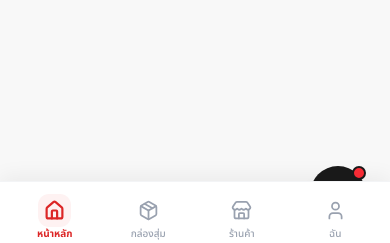
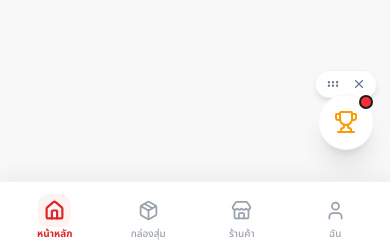
Before and after one commit to joozery/raredrop, a Next.js app: page / in a window 390 px wide. Shown: the part 598-841 px from the top of the page. Built offline with nearby package versions, Linux system fonts and the light colour scheme; no server answers; the database is empty.

Commit message:
Fix floating widgets drag issues on mobile using framer-motion and update colors

```diff
--- a/src/components/layout/FloatingLeaderboard.tsx
+++ b/src/components/layout/FloatingLeaderboard.tsx
@@ -5,7 +5,7 @@ export function FloatingLeaderboard() {
   return (
     <Link
       href="/leaderboard"
-      className="relative w-14 h-14 rounded-full bg-[#1A1A1A] hover:bg-black text-amber-400 shadow-xl shadow-black/20 flex items-center justify-center transition-transform hover:scale-105"
+      className="relative w-14 h-14 rounded-full bg-white hover:bg-slate-50 text-amber-500 shadow-xl shadow-black/10 border border-slate-100 flex items-center justify-center transition-transform hover:scale-105"
       aria-label="Leaderboard"
     >
       <Trophy size={24} />
--- a/src/components/layout/FloatingWidgetsGroup.tsx
+++ b/src/components/layout/FloatingWidgetsGroup.tsx
@@ -1,77 +1,29 @@
 "use client";
-import { useState, useRef, useEffect } from "react";
+import { useState } from "react";
 import { X, GripHorizontal } from "lucide-react";
+import { motion, useDragControls } from "framer-motion";
 
 export function FloatingWidgetsGroup({ children }: { children: React.ReactNode }) {
   const [isVisible, setIsVisible] = useState(true);
-  const [pos, setPos] = useState({ x: 0, y: 0 });
-  const isDragging = useRef(false);
-  const dragStart = useRef({ x: 0, y: 0 });
-  const startOffset = useRef({ x: 0, y: 0 });
-
-  useEffect(() => {
-    const handleMouseMove = (e: MouseEvent) => {
-      if (!isDragging.current) return;
-      setPos({
-        x: startOffset.current.x + (e.clientX - dragStart.current.x),
-        y: startOffset.current.y + (e.clientY - dragStart.current.y)
-      });
-    };
-    const handleMouseUp = () => {
-      isDragging.current = false;
-    };
-    const handleTouchMove = (e: TouchEvent) => {
-      if (!isDragging.current) return;
-      // Prevent default scrolling when dragging
-      e.preventDefault();
-      const touch = e.touches[0];
-      setPos({
-        x: startOffset.current.x + (touch.clientX - dragStart.current.x),
-        y: startOffset.current.y + (touch.clientY - dragStart.current.y)
-      });
-    };
-
-    window.addEventListener("mousemove", handleMouseMove);
-    window.addEventListener("mouseup", handleMouseUp);
-    window.addEventListener("touchmove", handleTouchMove, { passive: false });
-    window.addEventListener("touchend", handleMouseUp);
-    return () => {
-      window.removeEventListener("mousemove", handleMouseMove);
-      window.removeEventListener("mouseup", handleMouseUp);
-      window.removeEventListener("touchmove", handleTouchMove);
-      window.removeEventListener("touchend", handleMouseUp);
-    };
-  }, []);
+  const controls = useDragControls();
 
   if (!isVisible) return null;
 
   return (
-    <div
-      className="fixed z-40 flex flex-col items-center gap-3 group"
-      style={{
-        bottom: '24px',
-        right: '24px',
-        transform: `translate(${pos.x}px, ${pos.y}px)`,
-        touchAction: 'none'
-      }}
+    <motion.div
+      drag
+      dragControls={controls}
+      dragListener={false}
+      dragMomentum={false}
+      className="fixed bottom-24 lg:bottom-6 right-4 lg:right-6 z-40 flex flex-col items-center gap-3 group"
     >
       <div
-        className="absolute -top-6 bg-slate-800/80 backdrop-blur text-white rounded-full px-2 py-1 flex items-center gap-2 opacity-0 group-hover:opacity-100 transition-opacity shadow-lg"
+        className="absolute -top-6 bg-white/90 backdrop-blur text-slate-500 rounded-full px-2 py-1 flex items-center gap-2 opacity-100 lg:opacity-0 lg:group-hover:opacity-100 transition-opacity shadow-md border border-slate-200/50"
       >
         <div
-          className="cursor-move p-0.5 hover:bg-white/20 rounded"
-          onMouseDown={(e) => {
-            isDragging.current = true;
-            dragStart.current = { x: e.clientX, y: e.clientY };
-            startOffset.current = { ...pos };
-            e.preventDefault();
-          }}
-          onTouchStart={(e) => {
-            isDragging.current = true;
-            const touch = e.touches[0];
-            dragStart.current = { x: touch.clientX, y: touch.clientY };
-            startOffset.current = { ...pos };
-          }}
+          className="cursor-grab active:cursor-grabbing p-0.5 hover:bg-slate-100 hover:text-slate-700 rounded transition-colors"
+          style={{ touchAction: 'none' }}
+          onPointerDown={(e) => controls.start(e)}
         >
           <GripHorizontal size={14} />
         </div>
@@ -83,6 +35,6 @@ export function FloatingWidgetsGroup({ children }: { children: React.ReactNode }
         </button>
       </div>
       {children}
-    </div>
+    </motion.div>
   );
 }
```
